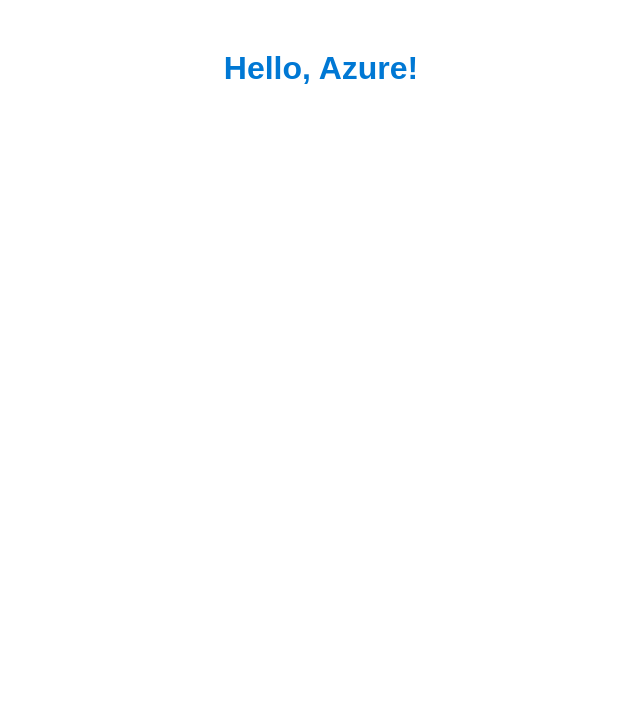
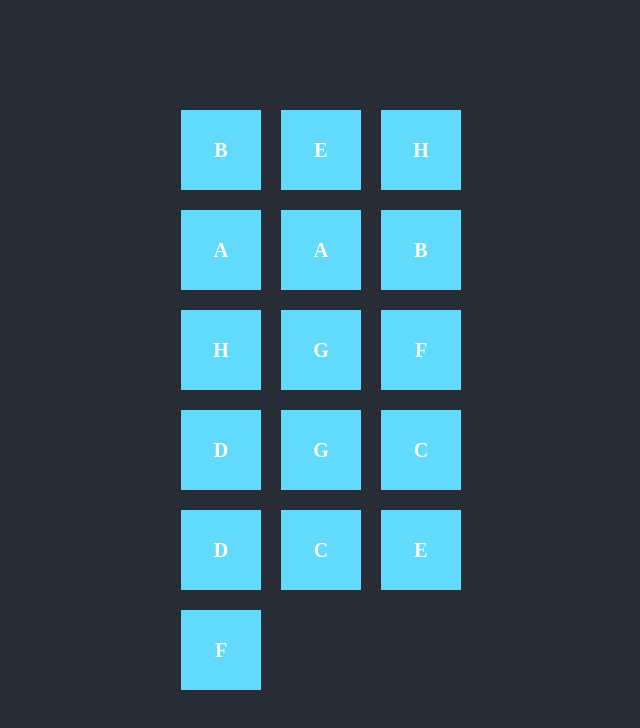
Before and after one commit to CaptRick/azure-web-app, a website: page public/index.html in a window 1280 px wide. Shown: the whole page, without its empty margins (319-959 px from the left). Drawn offline with Linux system fonts and the light colour scheme.

Commit message:
card game added

```diff
--- a/index.js
+++ b/index.js
@@ -2,10 +2,6 @@
 const app = express();
 const port = process.env.PORT || 3000;
 const path = require('path');
-
-// app.get('/', (req, res) => {
-//   res.send('Hello, Azure!');
-// });
 
 const { BlobServiceClient } = require('@azure/storage-blob');
 const connectionString = "DefaultEndpointsProtocol=https;EndpointSuffix=core.windows.net;AccountName=azurewebappstorage1;AccountKey=4xorNCdRBEl491N0UppjPGB7nfGC57LsVl/PxXYIWpDpbe0plsE7RE+O+tcB5arpEe3Wj9X9nGgo+AStrjtL3Q==;BlobEndpoint=https://azurewebappstorage1.blob.core.windows.net/;FileEndpoint=https://azurewebappstorage1.file.core.windows.net/;QueueEndpoint=https://azurewebappstorage1.queue.core.windows.net/;TableEndpoint=https://azurewebappstorage1.table.core.windows.net/";
--- a/public/index.html
+++ b/public/index.html
@@ -1,13 +1,16 @@
-<!-- public/index.html -->
 <!DOCTYPE html>
 <html lang="en">
 <head>
     <meta charset="UTF-8">
     <meta name="viewport" content="width=device-width, initial-scale=1.0">
+    <title>Memory Card Game</title>
     <link rel="stylesheet" href="styles.css">
-    <title>Azure Web App</title>
 </head>
 <body>
-    <h1>Hello, Azure!</h1>
+    <div class="memory-game">
+        <!-- Cards will be dynamically generated here using JavaScript -->
+    </div>
+
+    <script src="script.js"></script>
 </body>
 </html>
--- /dev/null
+++ b/public/script.js
@@ -0,0 +1,54 @@
+document.addEventListener('DOMContentLoaded', () => {
+    const symbols = ['A', 'B', 'C', 'D', 'E', 'F', 'G', 'H'];
+    const cards = [...symbols, ...symbols]; // Duplicate symbols for matching pairs
+    let flippedCards = [];
+
+    const memoryGame = document.querySelector('.memory-game');
+
+    // Shuffle the cards array
+    cards.sort(() => Math.random() - 0.5);
+
+    // Create card elements dynamically
+    cards.forEach((symbol, index) => {
+        const card = document.createElement('div');
+        card.classList.add('card');
+        card.dataset.symbol = symbol;
+        card.addEventListener('click', flipCard);
+
+        const cardContent = document.createElement('div');
+        cardContent.textContent = symbol;
+
+        card.appendChild(cardContent);
+        memoryGame.appendChild(card);
+    });
+
+    function flipCard() {
+        if (flippedCards.length < 2 && !this.classList.contains('flipped')) {
+            this.classList.add('flipped');
+            flippedCards.push(this);
+
+            if (flippedCards.length === 2) {
+                setTimeout(checkMatch, 500);
+            }
+        }
+    }
+
+    function checkMatch() {
+        const [card1, card2] = flippedCards;
+
+        if (card1.dataset.symbol === card2.dataset.symbol) {
+            card1.classList.add('matched');
+            card2.classList.add('matched');
+        } else {
+            card1.classList.remove('flipped');
+            card2.classList.remove('flipped');
+        }
+
+        flippedCards = [];
+
+        // Check for win
+        if (document.querySelectorAll('.matched').length === cards.length) {
+            alert('Congratulations! You matched all pairs!');
+        }
+    }
+});
--- a/public/styles.css
+++ b/public/styles.css
@@ -1,10 +1,44 @@
-/* public/styles.css */
 body {
-    font-family: Arial, sans-serif;
-    text-align: center;
-    margin: 50px;
+    display: flex;
+    align-items: center;
+    justify-content: center;
+    height: 100vh;
+    margin: 0;
+    background-color: #282c34;
 }
 
-h1 {
-    color: #0078d4;
+.memory-game {
+    display: flex;
+    flex-wrap: wrap;
+    width: 300px;
 }
+
+.card {
+    width: 80px;
+    height: 80px;
+    margin: 10px;
+    perspective: 1000px;
+    cursor: pointer;
+}
+
+.card div {
+    width: 100%;
+    height: 100%;
+    display: flex;
+    align-items: center;
+    justify-content: center;
+    background-color: #61dafb;
+    color: white;
+    font-size: 20px;
+    font-weight: bold;
+    transform-style: preserve-3d;
+    transition: transform 0.5s;
+}
+
+.card.flipped div {
+    transform: rotateY(180deg);
+}
+
+.matched {
+    background-color: #61dafb;
+}
```
